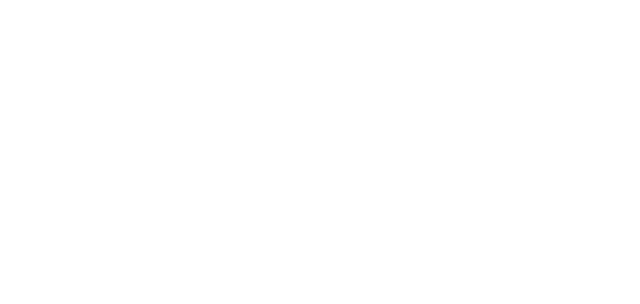
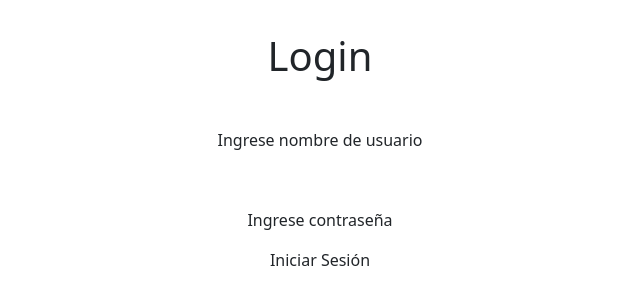
Before and after one commit to sergiohomet/proyecto-3-grupo-2, a React (Vite) app: page / in a window 1280 px wide. Shown: the top 304 px of the page, without its empty margins (320-960 px from the left). Built offline with nearby package versions, Linux system fonts and the light colour scheme.

Commit message:
app login

```diff
--- a/src/App.jsx
+++ b/src/App.jsx
@@ -1,12 +1,31 @@
+import { useDeferredValue, useState } from 'react'
+import { Formulario } from './components/formulario'
+import { Home } from './components/Home'
 
+import './App.css'
 
 function App() {
 
+   const [user, setUser] = useState ([])
+
 
   return (
-    <>
 
-    </>
+      <div className="App">
+        {
+          !user.length > 0
+          ?<Formulario setUser={setUser} />
+          : <Home user={user} setUser={setUser} />
+
+
+        }
+
+
+      </div>
+
+
+
+
   )
 }
 
```
